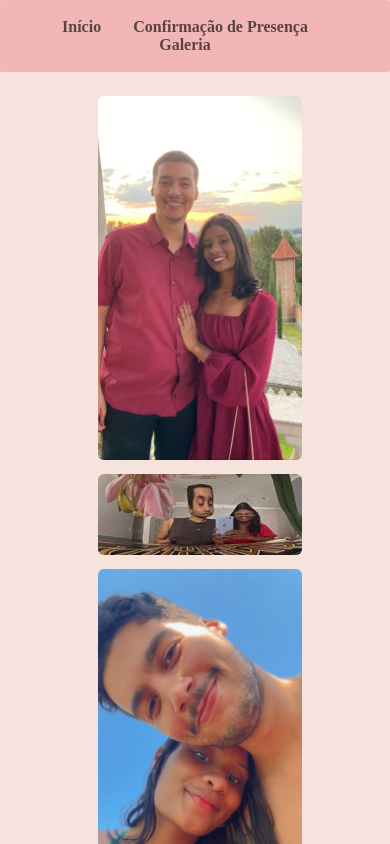
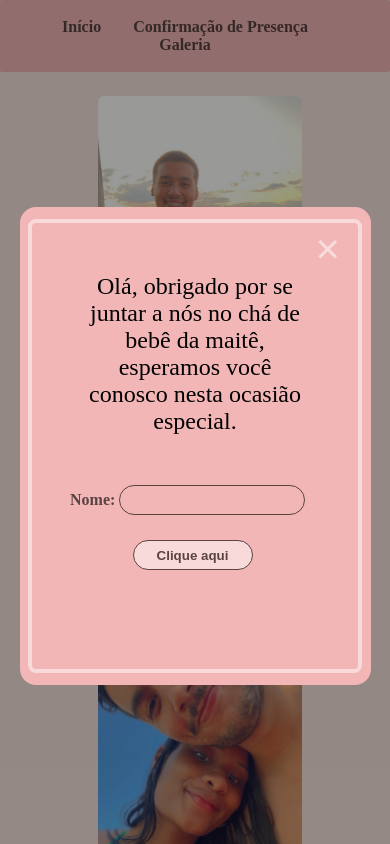
Before and after one commit to Tulipiz/Lista-de-convidados, a plain HTML site: page Menu/Presentes/index.html in a window 390 px wide. Both pictures are taken after a click on the link "Confirmação de Presença". Shown: the top 844 px of the page. Drawn offline with Linux system fonts and the light colour scheme.

Commit message:
Creating modal in galery, mobile and web

```diff
--- a/Menu/Presentes/index.html
+++ b/Menu/Presentes/index.html
@@ -4,6 +4,7 @@
     <meta charset="UTF-8" />
     <meta name="viewport" content="width=device-width, initial-scale=1.0" />
     <link rel="stylesheet" type="text/css" href="style.css" />
+    <script type="module" src="script.js" defer></script>
     <title>Chá de bebe</title>
   </head>
   <body>
@@ -16,7 +17,28 @@
         </ul>
       </div>
     </header>
-
+    <div id="my-modal" class="modal">
+      <div class="modal-content">
+        <div class="moldura">
+          <span class="close">&times;</span>
+          <p>
+            Olá, obrigado por se juntar a nós no chá de bebê da maitê, esperamos
+            você conosco nesta ocasião especial.
+          </p>
+          <form id="forms">
+            <label for="f-name" class="lb-name">Nome:</label>
+            <input
+              type="text"
+              id="name"
+              class="inpt-name"
+              name="name"
+              required
+            /><br />
+            <button id="my-btn" class="btn">Clique aqui</button>
+          </form>
+        </div>
+      </div>
+    </div>
     <section class="galeria">
       <img src="img01.jpeg" alt="Imagem 01" class="imgGaleria img01" />
       <img src="img03.jpeg" alt="Imagem 03" class="imgGaleria img03" />
--- /dev/null
+++ b/Menu/Presentes/script.js
@@ -0,0 +1,23 @@
+//Pegue o modal
+const modal = document.getElementById("my-modal");
+//Obtém o botão que abre o modal
+const btn = document.getElementById("open-modal");
+// Obtém o elemento <span> que fecha o modal
+const span = document.getElementsByClassName("close")[0];
+
+
+//Quando o usuário clicar no botão, abre o modal
+btn.onclick = function() {
+  modal.style.display = "flex";
+}
+
+// Quando o usuário clicar em <span> (x), feche o modal
+span.onclick = function() {
+  modal.style.display = "none";
+}
+//Quando o usuário clicar em qualquer lugar fora do modal, feche-o
+window.onclick = function(event) {
+  if(event.target == modal){
+    modal.style.display = "none";
+  }
+}
--- a/Menu/Presentes/style.css
+++ b/Menu/Presentes/style.css
@@ -40,6 +40,97 @@
   #heading a {
     text-decoration: none;
     color: var(--text-color);
+  }
+  body .modal{
+    padding-top: 48px;
+    display: none;
+    align-items: center;
+    justify-content: center;
+  }
+  .modal {
+    position: fixed; /* Stay in place */
+    z-index: 1; /* Sit on top */
+    left: 0;
+    top: 0;
+    width: 100%; /* Full width */
+    height: 100%; /* Full height */
+    overflow: auto; /* Enable scroll if needed */
+    background-color: rgb(0,0,0); /* Fallback color */
+    background-color: rgba(0,0,0,0.4); /* Black w/ opacity */
+  }
+  .modal-content {
+    background-color: var(--background-header);
+    margin: auto;
+    /* border: 4px solid var(--header-hover); */
+    border-radius: 16px;
+    width: 30%;
+    height: 50%;
+    display: flex;
+    justify-content: center;
+    align-items: center;
+  }
+  .moldura {
+    display: inline;
+    border:4px solid var(--header-hover);
+    border-radius:8px;
+    width: 95%;
+    height: 95%;
+
+  }
+  .close {
+    margin-right: 5px;
+    color:var(--header-hover);
+    float: right;
+    font-size: 45px;
+    font-weight: bold;
+    padding-right: 12px;
+  }
+  .moldura p{
+    padding: 50px;
+    font-family: "EB Garamond", serif;
+  }
+  .moldura p {
+    font-size: 24px;
+    text-align: center;
+  }
+  .close:hover,
+  .close:focus {
+    color: var(--text-color);
+    text-decoration: none;
+    cursor: pointer;
+  }
+  form {
+    margin: 0 auto;
+    width:250px;
+    height: 200px;
+    }
+  .lb-name{
+    color: var(--text-color);
+    font-weight: bold;
+
+  }
+  .inpt-name{
+    color: var(--text-color);
+    font-weight: bold;
+    padding-left: 5px;
+    border-style: none;
+    border-radius: 9999px;
+    height: 30px;
+    background-color: var(--background-header);
+    border: 1px solid var(--text-color);
+  }
+
+  .btn{
+    color: var(--text-color);
+    font-weight: bold;
+    inline-size: 120px;
+    height: 30px;
+    margin: 10% 25%;
+    border-radius: 9999px;
+    border-style: none;
+    border: 1px solid var(--text-color);
+    background-color: var(--header-hover);
+
   }
 
 ul li a {
@@ -108,5 +199,44 @@ footer {
     column-gap: 10px;
 
 }
+/* responsividade do modal */
+.modal-content {
+  background-color: var(--background-header);
+  margin: auto;
+  /* border: 4px solid var(--header-hover); */
+  border-radius: 16px;
+  width: 90%;
+  height: 60%;
+  display: flex;
+  justify-content: center;
+  align-items: center;
+}
+.lb-name{
+  color: var(--text-color);
+  font-weight: bold;
 
 }
+.inpt-name{
+  color: var(--text-color);
+  font-weight: bold;
+  padding-left: 5px;
+  border-style: none;
+  border-radius: 9999px;
+  height: 30px;
+  background-color: var(--background-header);
+  border: 1px solid var(--text-color);
+}
+
+.btn{
+  color: var(--text-color);
+  font-weight: bold;
+  inline-size: 120px;
+  height: 30px;
+  margin: 10% 25%;
+  border-radius: 9999px;
+  border-style: none;
+  border: 1px solid var(--text-color);
+  background-color: var(--header-hover);
+}
+
+}
```
